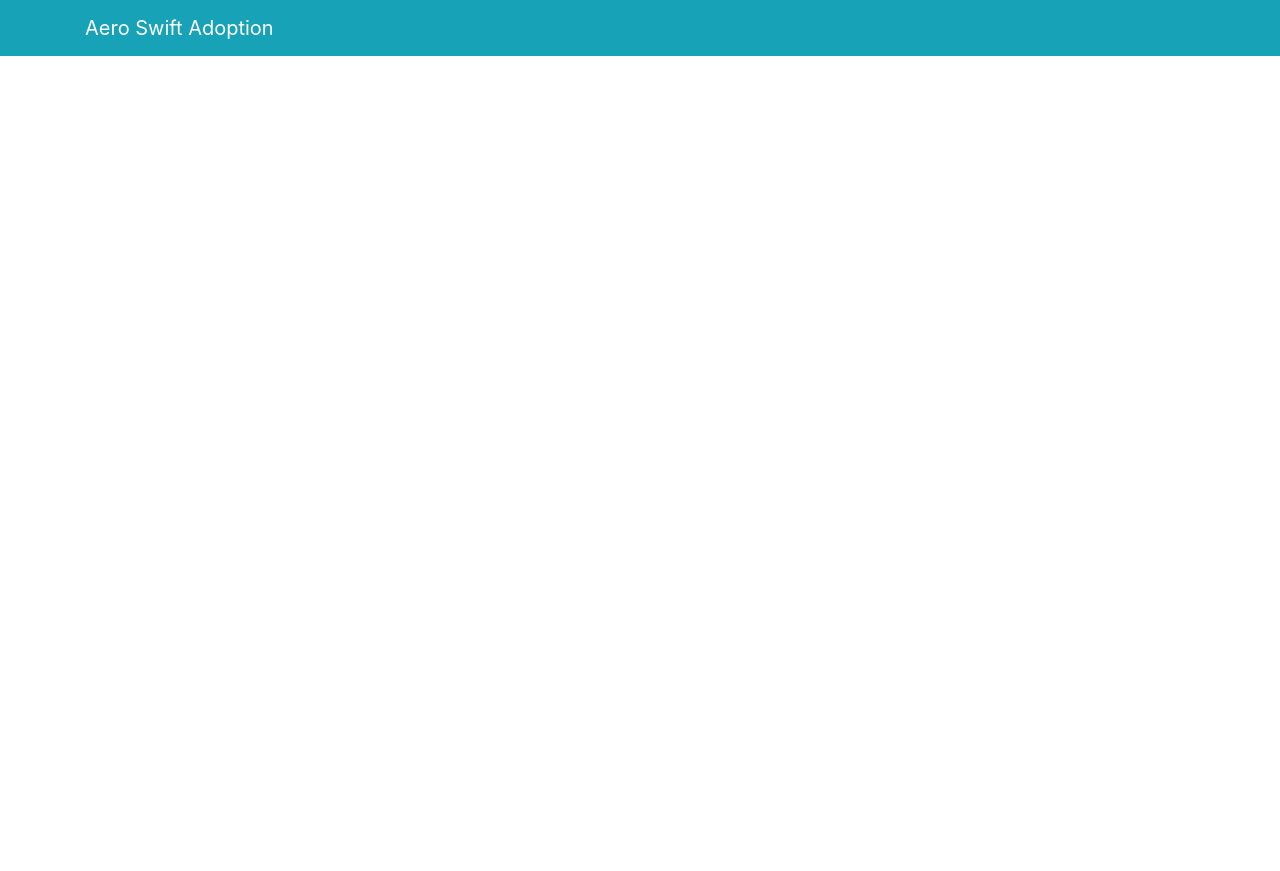
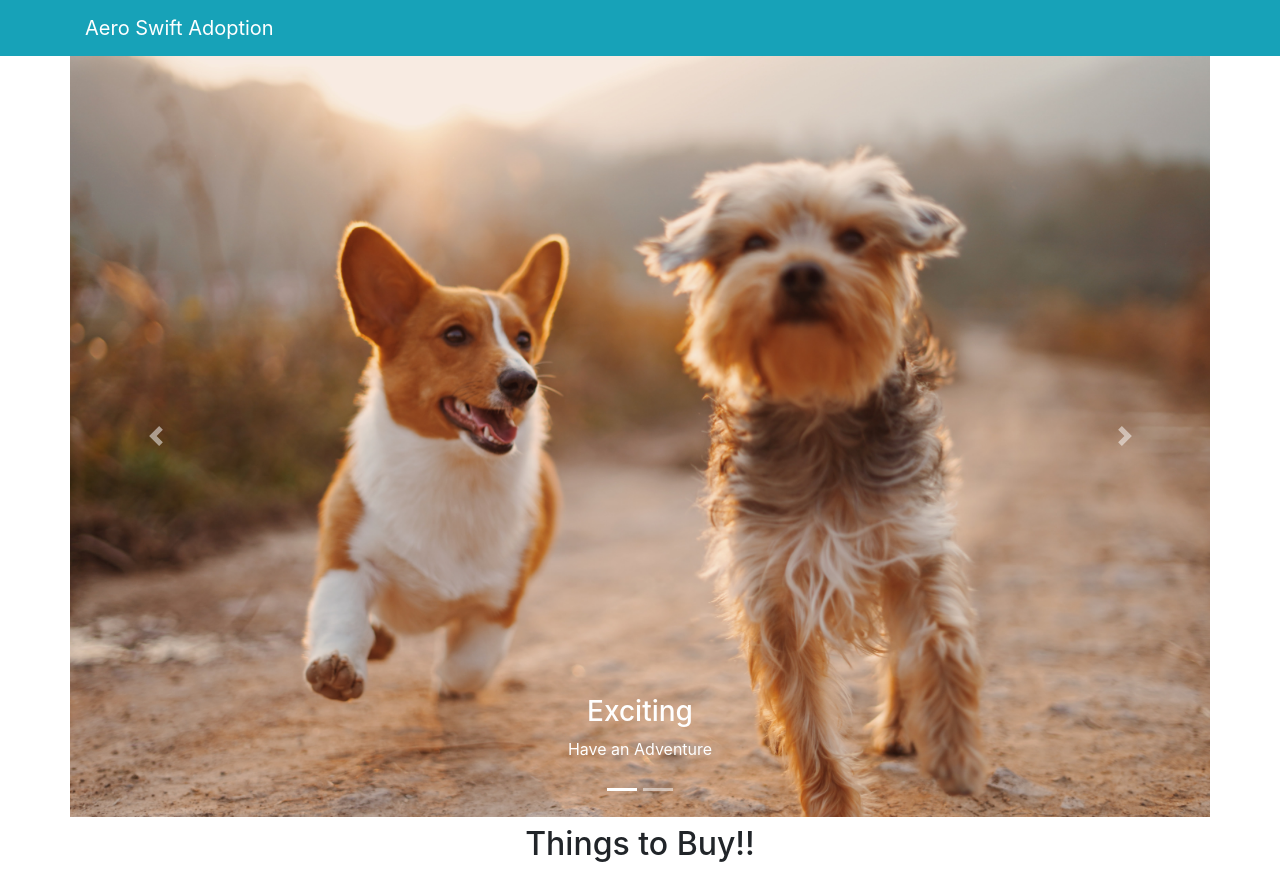
Before and after one commit to jvpink200/react-dog-adoption, a React (Create React App) app: page / in a window 1280 px wide. Before the commit the page ends 800 px from the top, so only its background shows below. Built offline with nearby package versions, Linux system fonts and the light colour scheme; the HTML template or start-up script is replaced by a standard one.

Commit message:
updated App with Carousel and Things to Buy Component

```diff
--- a/src/App.js
+++ b/src/App.js
@@ -1,16 +1,20 @@
-import React, {Component} from 'react';
+import React, { Component } from 'react';
 import { Navbar, NavbarBrand } from 'reactstrap';
+import Dogcarousel from './components/CarouselComponent';
+import BuyItems from './components/ThingsToBuyComponent.js';
 import './App.css';
 
 class App extends Component {
   render() {
     return (
-      <div className="App">
+      <div className="text-center">
         <Navbar dark color="info">
           <div className="container">
             <NavbarBrand href="/">Aero Swift Adoption</NavbarBrand>
           </div>
         </Navbar>
+        <Dogcarousel />
+        <BuyItems />
       </div>
     );
   }
--- /dev/null
+++ b/src/components/CarouselComponent.js
@@ -0,0 +1,33 @@
+import React, { Component } from 'react';
+import { UncontrolledCarousel } from 'reactstrap';
+
+const dogs = [
+  {
+    src: 'assets/images/puppies.jpg',
+    altText: 'dogs',
+    header: 'Exciting',
+    caption: 'Have an Adventure',
+    key: '1'
+  },
+  {
+    src: 'assets/images/puppy.jpg',
+    altText: 'dog',
+    header: 'Train',
+    caption: 'Trainable with lots of treats and hugs',
+    key: '2'
+  }
+];
+
+class Dogcarousel extends Component {
+    render(){
+        return (
+            <div className="container">
+                <div className="row">
+                    <UncontrolledCarousel  interval={false} items={dogs} />
+                </div>
+            </div>
+        );
+    }
+}
+
+export default Dogcarousel;
--- /dev/null
+++ b/src/components/ThingsToBuyComponent.js
@@ -0,0 +1,13 @@
+import React, { Component } from 'react';
+
+class BuyItems extends Component {
+    render(){
+        return (
+            <div className="pt-2">
+                <h2>Things to Buy!!</h2>
+            </div>
+        );
+    }
+}
+
+export default BuyItems;
```
Also changed, not shown: src/components/AboutUsComponent.js (added, +12 -0 lines), public/assets/images/corgi.jpg (renamed from public/assets/images/Corgie.jpg), src/App.css (line endings or trailing spaces), src/components/styling.css (added).
